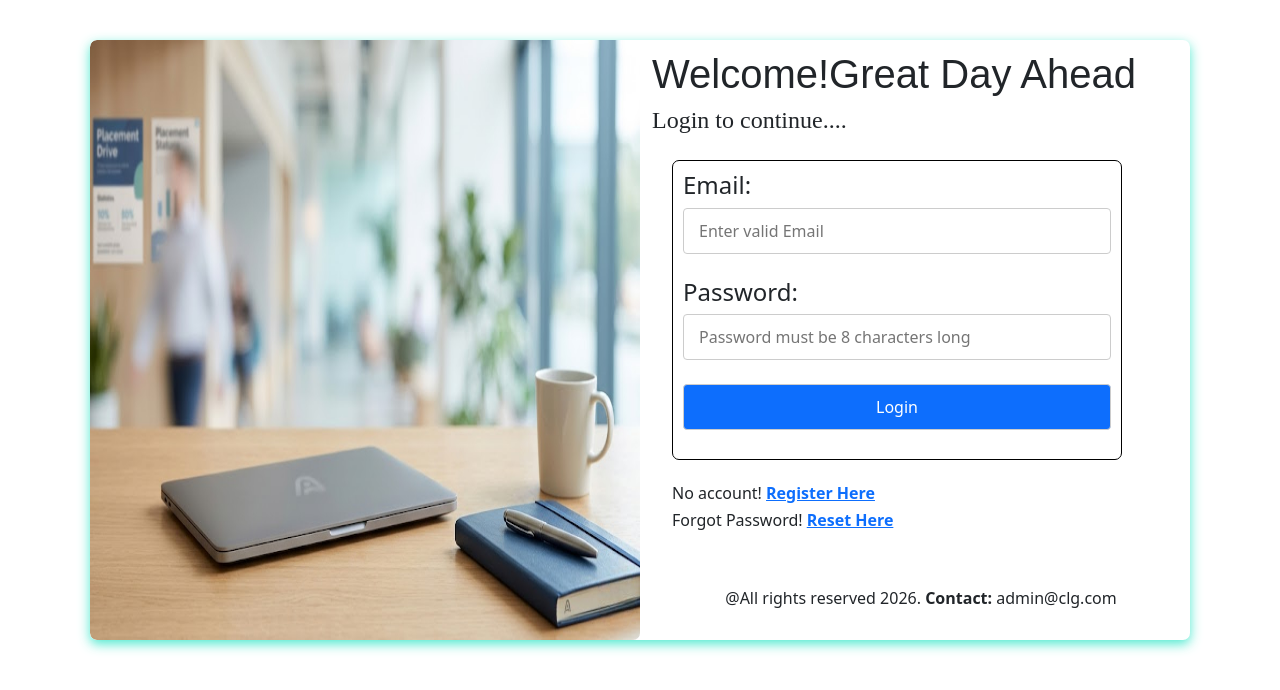
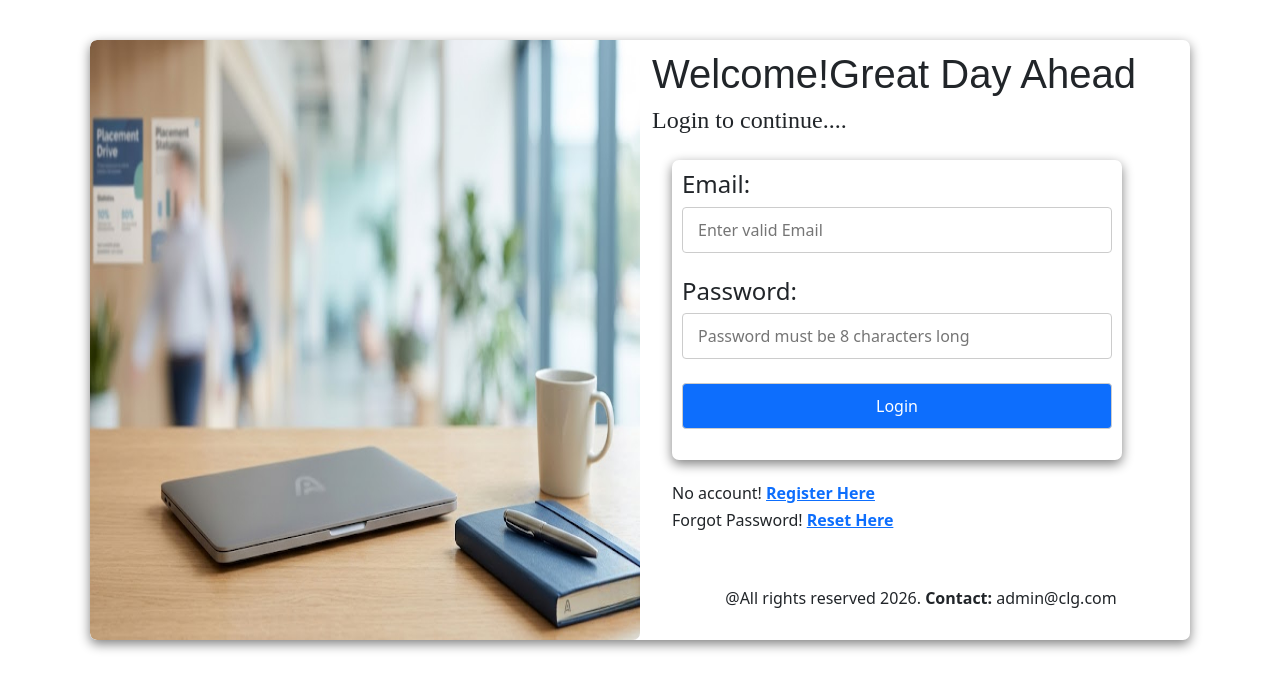
Before and after one commit to Bijin-Deva/College-Placement-Management, a React (Vite) app in the folder frontend/: page / in a window 1280 px wide. Shown: the top 690 px of the page. Built offline with nearby package versions, Linux system fonts and the light colour scheme.

Commit message:
Updated login page styles

```diff
--- a/frontend/src/pages/LoginPage.jsx
+++ b/frontend/src/pages/LoginPage.jsx
@@ -3,7 +3,7 @@ import RegistrationPage from "./RegistrationPage";
 function LoginPage(){
     return(
         <div className="container" style={{backgroundColor:'rgba(0, 0, 0, 0)',borderRadius:'7px',height:'600px',width:'1100px',align:'center',
-        marginTop:'40px',overflow:'hidden',boxShadow:'0 4px 12px rgba(56, 230, 201, 0.89)',padding:'0'}}>
+        marginTop:'40px',overflow:'hidden',boxShadow:'0 4px 12px gray',padding:'0'}}>
             <div className="row">
                 <div className="col-md-6">
                     <img src="/LoginCard.jpg" alt="LoginCard" height='600px' width='550px' style={{borderRadius:'7px'}} />
@@ -11,7 +11,7 @@ function LoginPage(){
                 <div className="col-md-6 ">
                     <h1 style={{marginTop:'10px',fontFamily:'sans-serif'}}>Welcome!Great Day Ahead</h1>
                     <h4 style={{fontFamily:'cursive'}}>Login to continue....</h4>
-                    <div style={{border:'1px solid black',borderRadius:'7px',alignItems:'center',
+                    <div style={{boxShadow:'0 4px 12px gray',borderRadius:'7px',alignItems:'center',
                             height:'300px',width:'450px',marginTop:'25px',marginLeft:'20px',padding:'10px'}}>
                         <form>
                             <h4>Email: </h4>
```
